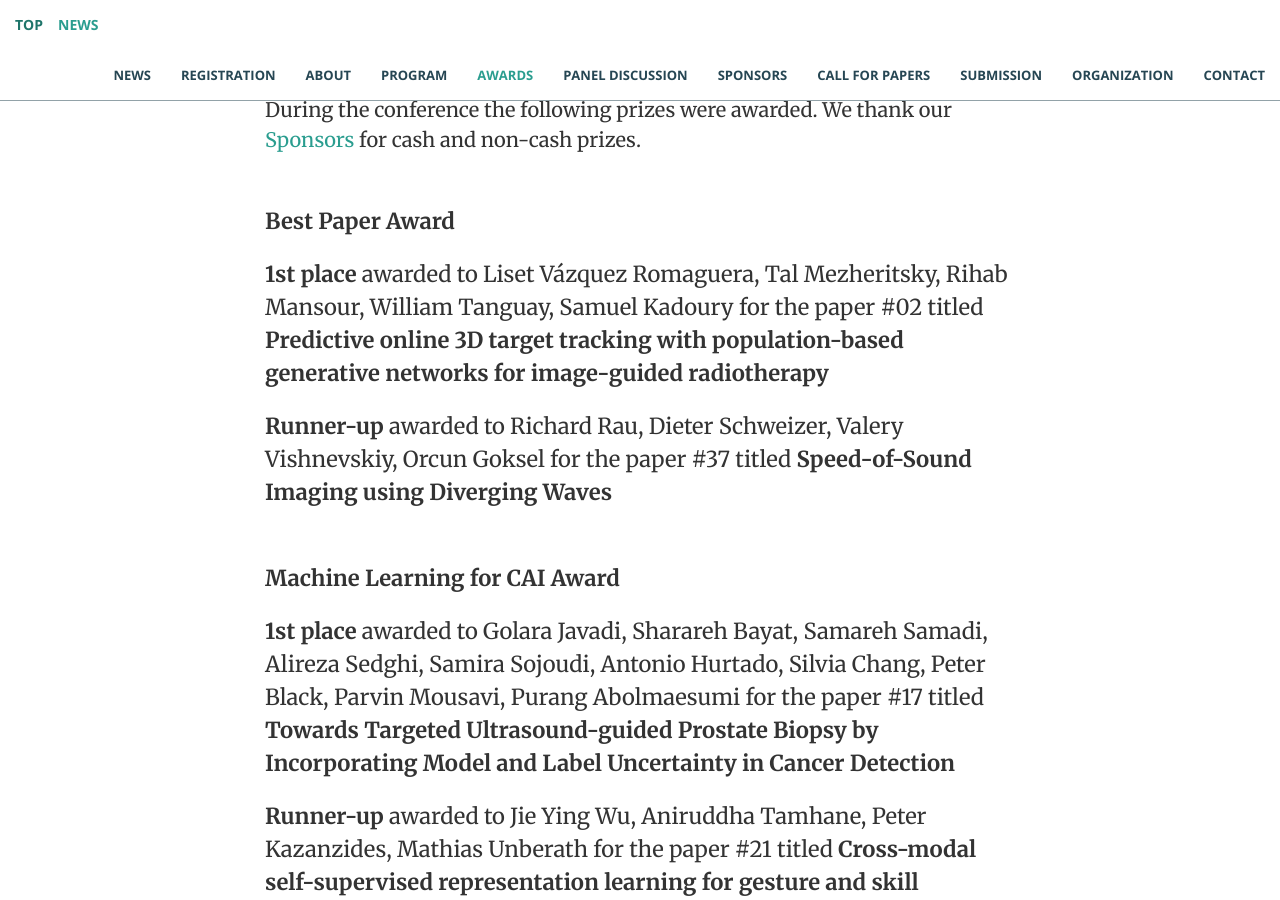
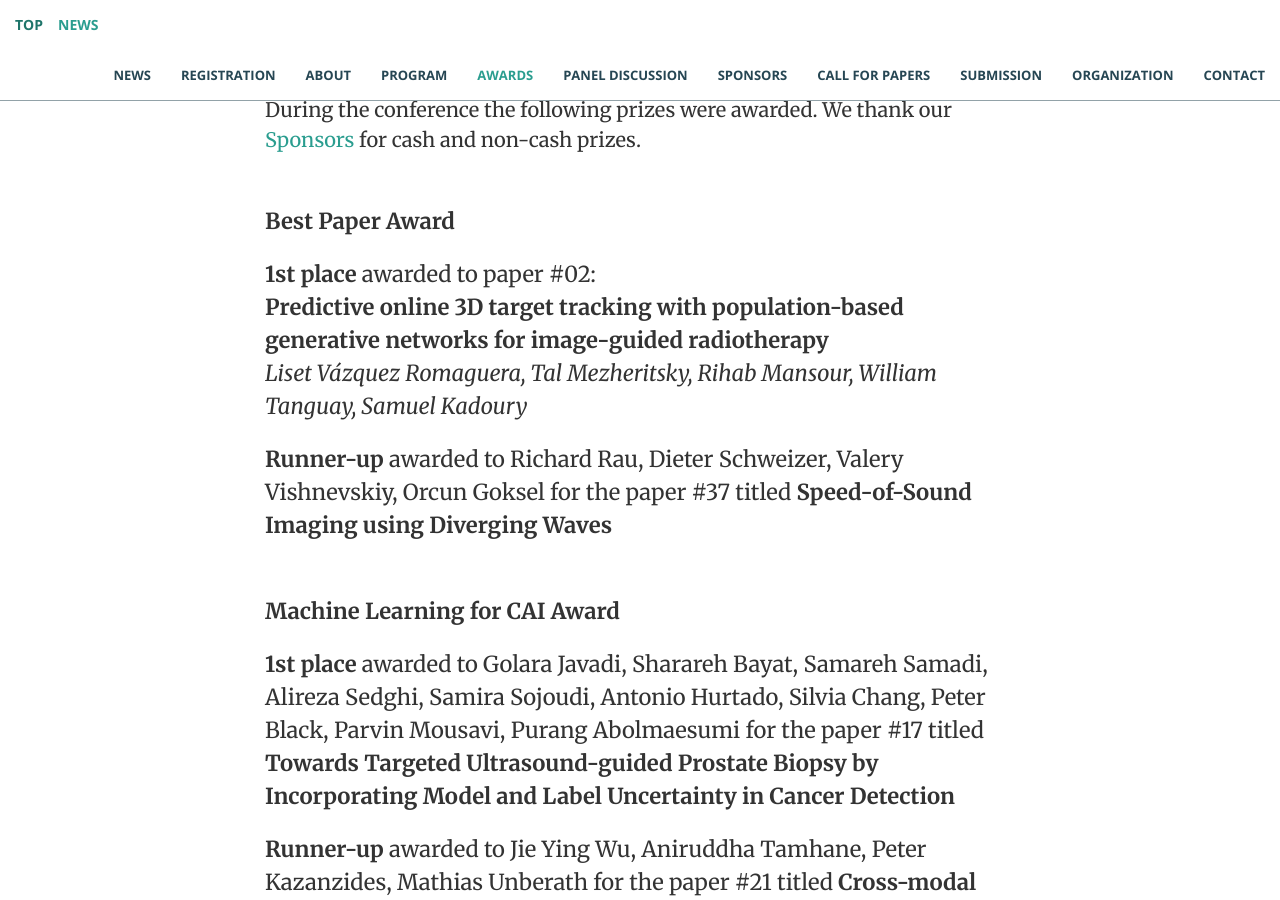
Before and after one commit to ipcai2021/ipcai2021.github.io, a Jekyll site: the page built from index.html, in a window 1280 px wide and 900 px high, scrolled down 14725 px. Built offline with Jekyll 4.4.1, drawn with Linux system fonts in a browser that asks for light colours.

```diff
--- a/_includes/program.html
+++ b/_includes/program.html
@@ -546,7 +546,9 @@
 
 				<p class="font_8" style="font-size:18px"><span style="font-size:22px"><b>Best Paper Award</b></p>
 				<p class="font_8" style="font-size:18px"><span style="font-size:22px">
-				<b>1st place</b> awarded to Liset Vázquez Romaguera, Tal Mezheritsky, Rihab Mansour, William Tanguay, Samuel Kadoury for the paper #02 titled <b>Predictive online 3D target tracking with population-based generative networks for image-guided radiotherapy</b></br></p>
+				<b>1st place</b> awarded to paper #02:</br>
+					<b>Predictive online 3D target tracking with population-based generative networks for image-guided radiotherapy</b></br>
+					<i>Liset Vázquez Romaguera, Tal Mezheritsky, Rihab Mansour, William Tanguay, Samuel Kadoury</i></br></p>
 				<p class="font_8" style="font-size:18px"><span style="font-size:22px">
 				<b>Runner-up</b> awarded to Richard Rau, Dieter Schweizer, Valery Vishnevskiy, Orcun Goksel for the paper #37 titled <b>Speed-of-Sound Imaging using Diverging Waves</b></br></br></p>
 
```
